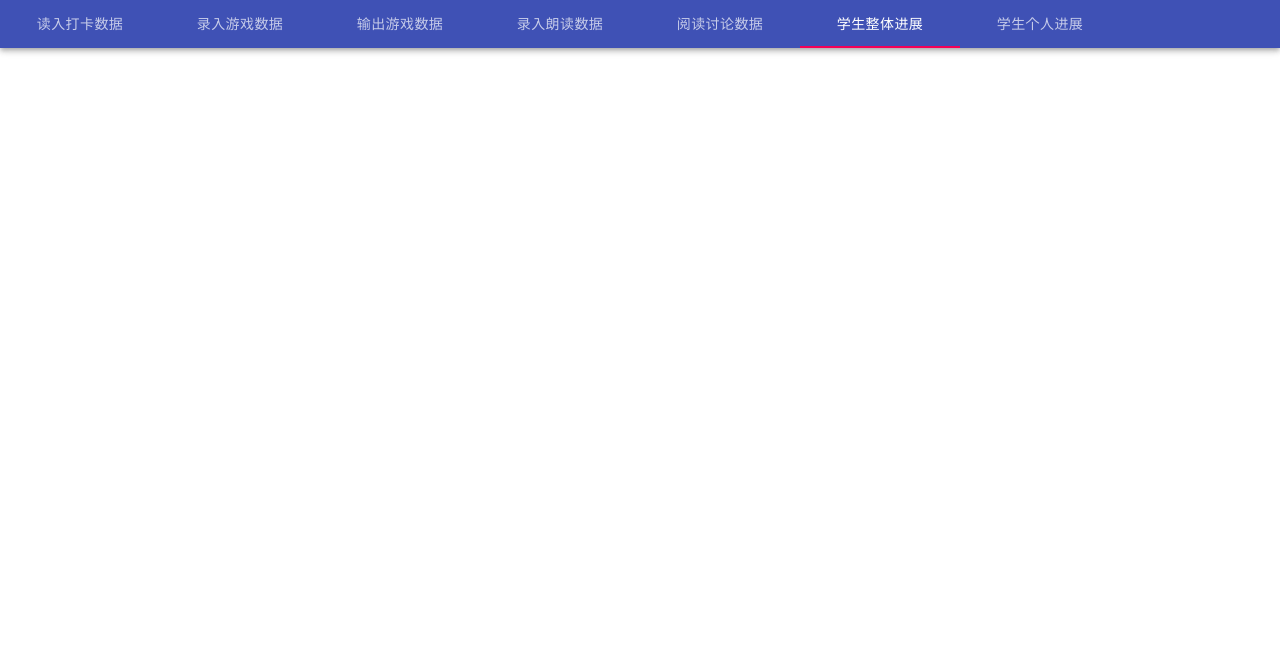
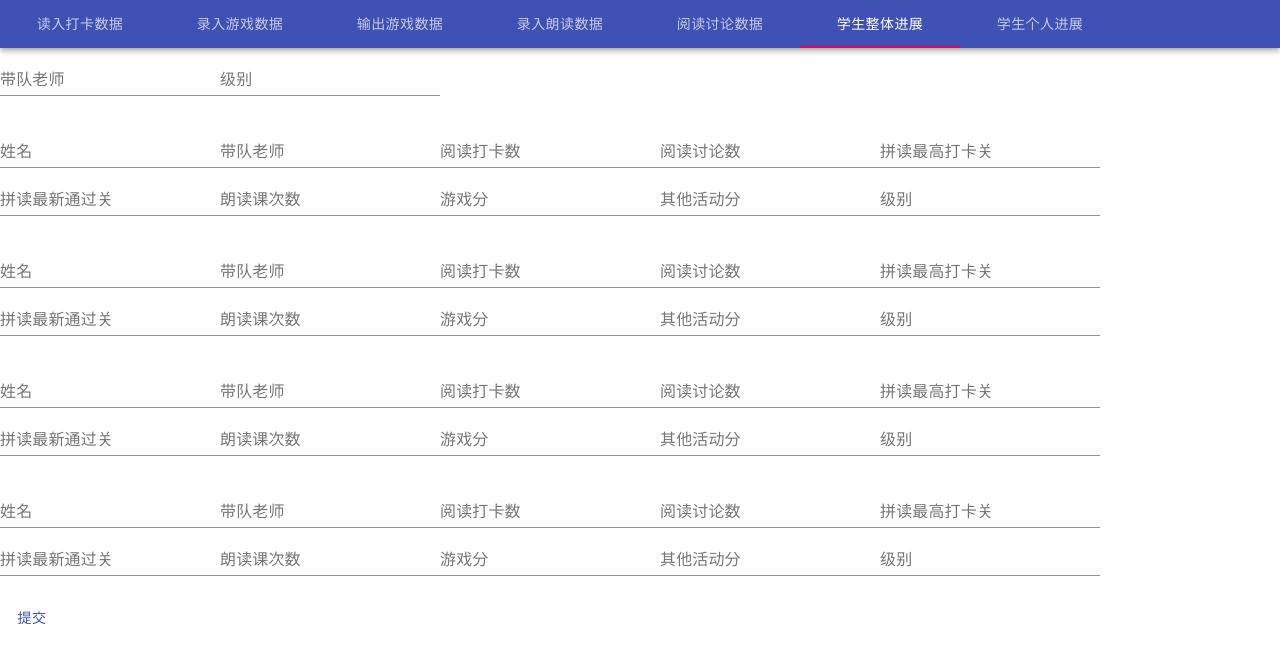
Before and after one commit to martcatnip/fireflyWeb, a React (Create React App) app: page /home/1 in a window 1280 px wide. Both pictures are taken after a click on the tab "学生整体进展". Shown: the top 662 px of the page. Built offline with nearby package versions, Linux system fonts and the light colour scheme.

Commit message:
wrote GroupProgress

```diff
--- /dev/null
+++ b/src/GroupProgress.jsx
@@ -0,0 +1,80 @@
+import React from 'react';
+import {Grid} from '@material-ui/core';
+import Button from '@material-ui/core/Button';
+import {TextField, FormControl, InputLabel, Select} from '@material-ui/core';
+
+const GroupProgress = () => {
+    return(
+
+        <Grid container spacing={3}>
+            <Grid item xs={12}>
+                <form noValidate autoComplete = "off">
+                    <TextField label = "带队老师"/>
+                    <TextField label = "级别"/>
+                 </form>
+            </Grid>
+            <Grid item xs={12}>
+                <form noValidate autoComplete = "off">
+                    <TextField label = "姓名"/>
+                    <TextField label = "带队老师"/>
+                    <TextField label = "阅读打卡数"/>
+					<TextField label = "阅读讨论数"/>
+					<TextField label = "拼读最高打卡关"/>
+					<TextField label = "拼读最新通过关"/>
+					<TextField label = "朗读课次数"/>
+					<TextField label = "游戏分"/>
+					<TextField label = "其他活动分"/>
+					<TextField label = "级别"/>
+                 </form>
+            </Grid>
+            <Grid item xs={12}>
+                <form noValidate autoComplete = "off">
+                    <TextField label = "姓名"/>
+                    <TextField label = "带队老师"/>
+                    <TextField label = "阅读打卡数"/>
+					<TextField label = "阅读讨论数"/>
+					<TextField label = "拼读最高打卡关"/>
+					<TextField label = "拼读最新通过关"/>
+					<TextField label = "朗读课次数"/>
+					<TextField label = "游戏分"/>
+					<TextField label = "其他活动分"/>
+					<TextField label = "级别"/>
+                 </form>
+            </Grid>
+            <Grid item xs={12}>
+                <form noValidate autoComplete = "off">
+                    <TextField label = "姓名"/>
+                    <TextField label = "带队老师"/>
+                    <TextField label = "阅读打卡数"/>
+					<TextField label = "阅读讨论数"/>
+					<TextField label = "拼读最高打卡关"/>
+					<TextField label = "拼读最新通过关"/>
+					<TextField label = "朗读课次数"/>
+					<TextField label = "游戏分"/>
+					<TextField label = "其他活动分"/>
+					<TextField label = "级别"/>
+                 </form>
+            </Grid>
+            <Grid item xs={12}>
+                <form noValidate autoComplete = "off">
+                    <TextField label = "姓名"/>
+                    <TextField label = "带队老师"/>
+                    <TextField label = "阅读打卡数"/>
+					<TextField label = "阅读讨论数"/>
+					<TextField label = "拼读最高打卡关"/>
+					<TextField label = "拼读最新通过关"/>
+					<TextField label = "朗读课次数"/>
+					<TextField label = "游戏分"/>
+					<TextField label = "其他活动分"/>
+					<TextField label = "级别"/>
+                 </form>
+            </Grid>
+            <Grid item xs={12}>
+                <Button color="primary">
+                    提交
+                </Button>
+            </Grid>
+      </Grid>
+    );
+}
+export default GroupProgress;
--- a/src/Home.jsx
+++ b/src/Home.jsx
@@ -10,7 +10,7 @@ import GameData from './GameData.jsx'
 import GameDataOut from './GameDataOut.jsx'
 import ReadDataIn from './ReadDataIn.jsx'
 import ReadDataOut from './ReadDataOut.jsx'
-
+import GroupProgress from './GroupProgress.jsx'
 
 const Home = () => {
     const [selectedTab, setSelectedTab] = React.useState(0);
@@ -46,6 +46,7 @@ const Home = () => {
         {selectedTab === 2 && <GameDataOut/>}
         {selectedTab === 3 && <ReadDataIn/>}
         {selectedTab === 4 && <ReadDataOut/>}
+		{selectedTab === 5 && <GroupProgress/>}
     </div>
   );
 }
```
Also changed, not shown: 1 other file (tests, documents, lock files or other folders).
